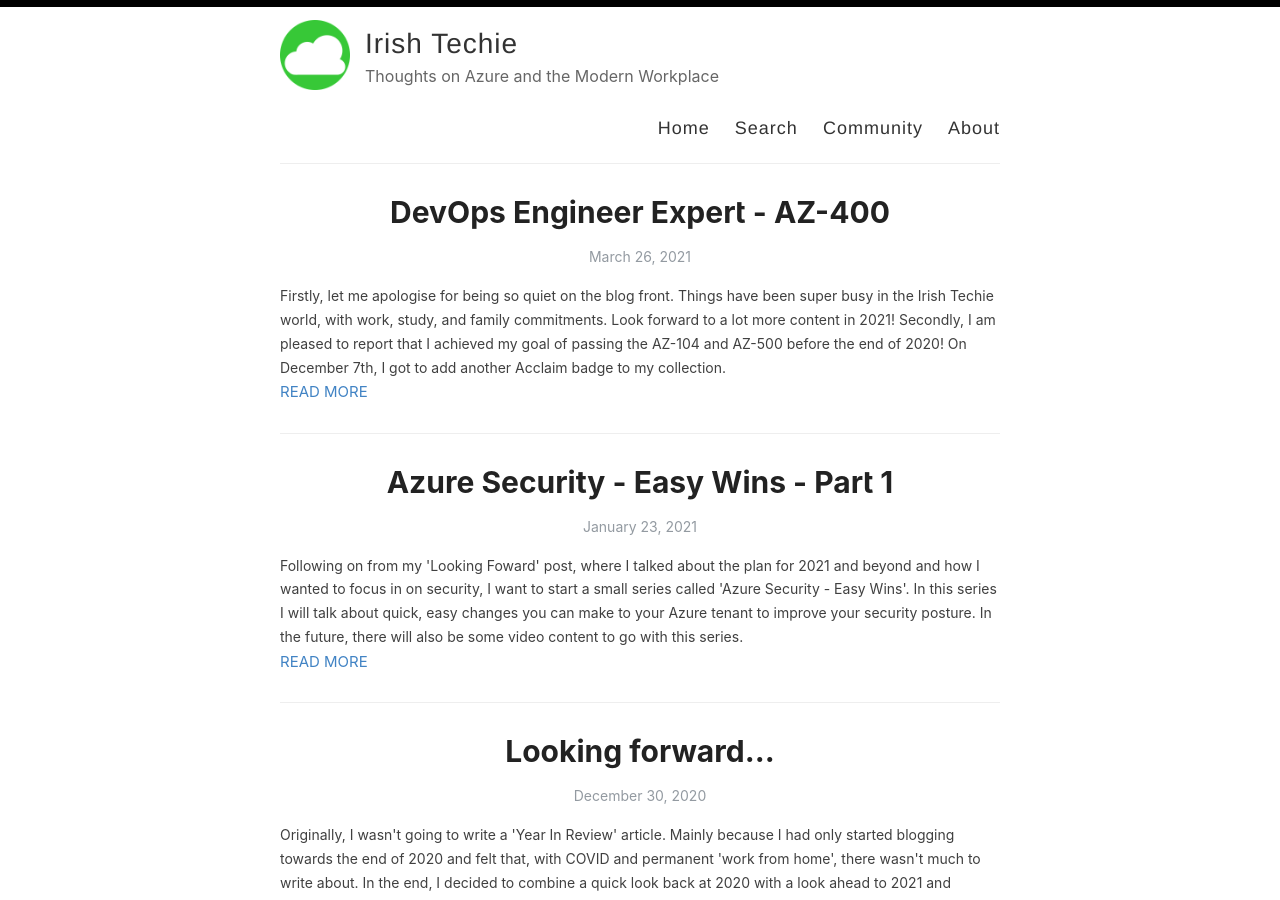
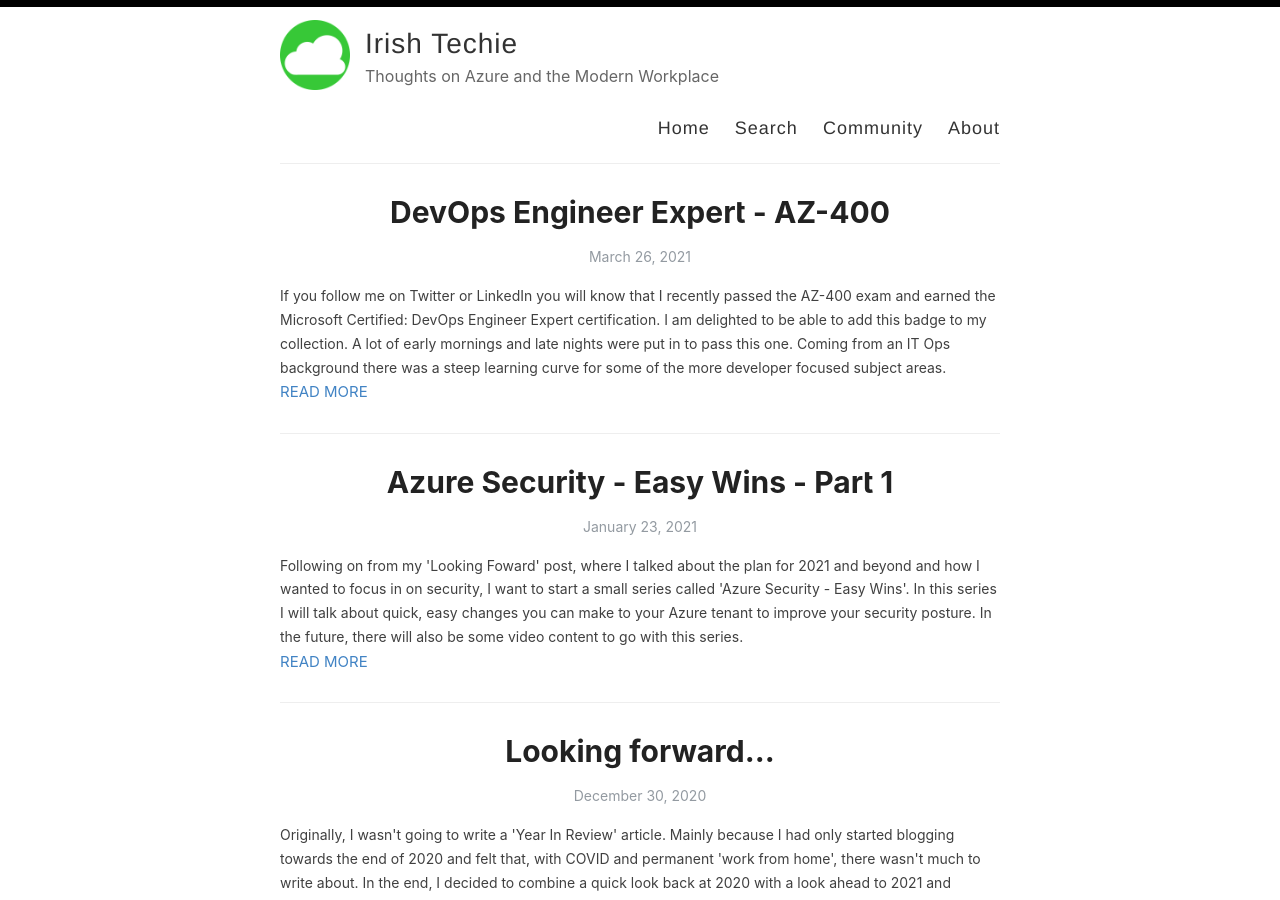
Before and after one commit to irishtechie/irishtechie.github.io, a Jekyll site: the page built from index.html, in a window 1280 px wide and 900 px high. Built offline with Jekyll 4.4.1, drawn with Linux system fonts in a browser that asks for light colours; the list of posts is cut into pages by our own code.

Commit message:
Update 2021-03-26-az400.md

```diff
--- a/_posts/2021-03-26-az400.md
+++ b/_posts/2021-03-26-az400.md
@@ -2,9 +2,7 @@
 layout: post
 title:  DevOps Engineer Expert - AZ-400
 categories: [Certification, Azure, Microsoft, DevOps Engineer Expert, DevOps, AZ-400]
-excerpt: "Firstly, let me apologise for being so quiet on the blog front. Things have been super busy in the Irish Techie world, with work, study, and family commitments. Look forward to a lot more content in 2021!
-
-Secondly, I am pleased to report that I achieved my goal of passing the AZ-104 and AZ-500 before the end of 2020! On December 7th, I got to add another Acclaim badge to my collection."
+excerpt: "If you follow me on Twitter or LinkedIn you will know that I recently passed the AZ-400 exam and earned the Microsoft Certified: DevOps Engineer Expert certification. I am delighted to be able to add this badge to my collection. A lot of early mornings and late nights were put in to pass this one. Coming from an IT Ops background there was a steep learning curve for some of the more developer focused subject areas."
 ---
 
 ![Microsoft DevOps Badge](/images/blogs/az400/ms-devops-engineer-expert_badge.png)
```
